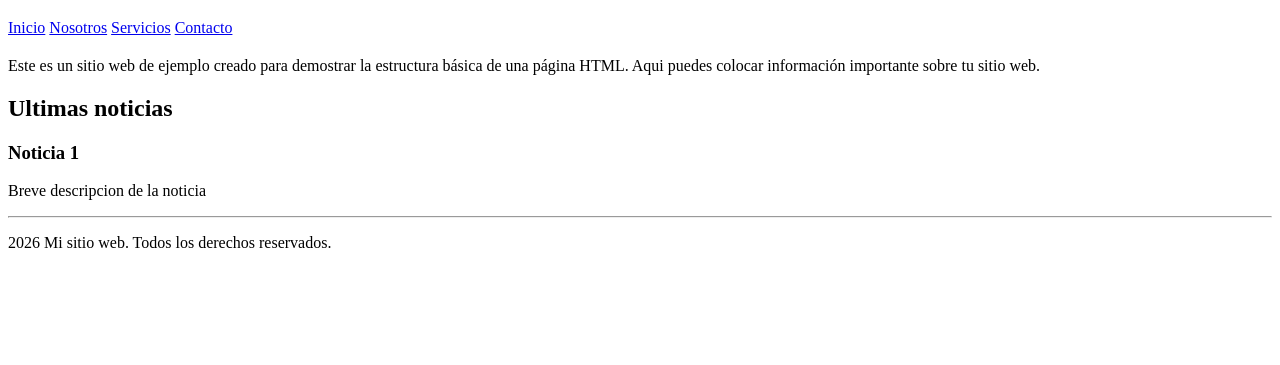
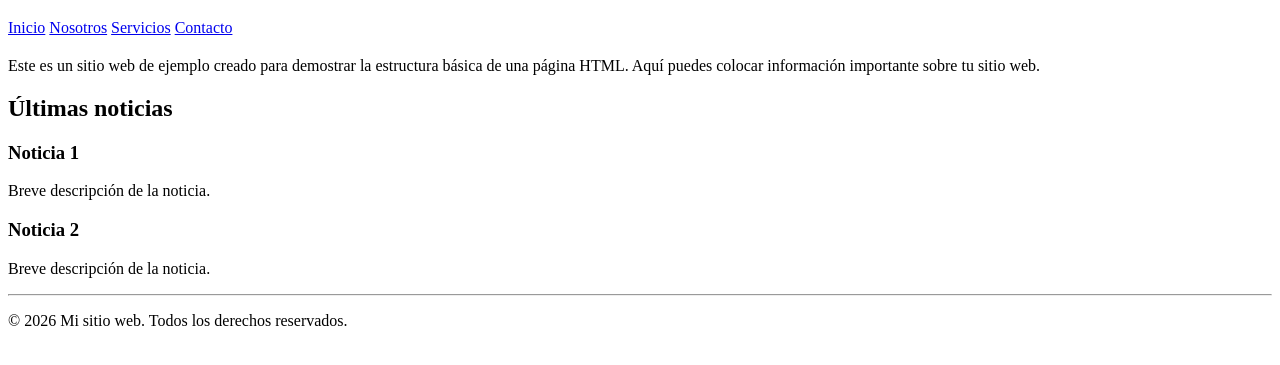
Before and after one commit to yeferstack/repo3, a plain HTML site: page index.html in a window 1280 px wide. Shown: the part 61-426 px from the top of the page. Drawn offline with Linux system fonts and the light colour scheme.

Commit message:
Se realizo un arreglo en el codigo html #9

```diff
--- a/index.html
+++ b/index.html
@@ -3,6 +3,7 @@
 <head>
     <meta charset="UTF-8">
     <title>Mi sitio Web</title>
+    <link rel="stylesheet" href="styles.css">
 <head>
 <body>
 
@@ -16,24 +17,36 @@
             <a href=#>Contacto</a>
         </nav>
     </header>
+
     <!--Seccion principal-->
     <main>
         <section>
             <h2>
             </h2>
             <p>
-            Este es un sitio web de ejemplo creado para demostrar la estructura básica de una página HTML.
-            Aqui puedes colocar información importante sobre tu sitio web.</p>
+                Este es un sitio web de ejemplo creado para demostrar la estructura básica de una página HTML.
+                Aquí puedes colocar información importante sobre tu sitio web.
+            </p>
         </section>
+
         <section>
-            <h2>Ultimas noticias</h2>
+            <h2>Últimas noticias</h2>
             <h3>Noticia 1</h3>
-            <p> Breve descripcion de la noticia
+            <p>Breve descripción de la noticia.</p>
+        </section>
+    </main>
 
-            <hr>
+        <section>
+            <h3>Noticia 2</h3>
+            <p>Breve descripción de la noticia.</p>
+        </section>
+    </main>
 
-            <footer>
-                <p>2026 Mi sitio web. Todos los derechos reservados.</p>
-            </footer>
+    <hr>
+
+    <footer>
+        <p>© 2026 Mi sitio web. Todos los derechos reservados.</p>
+    </footer>
+
 </body>
 </html>
```
